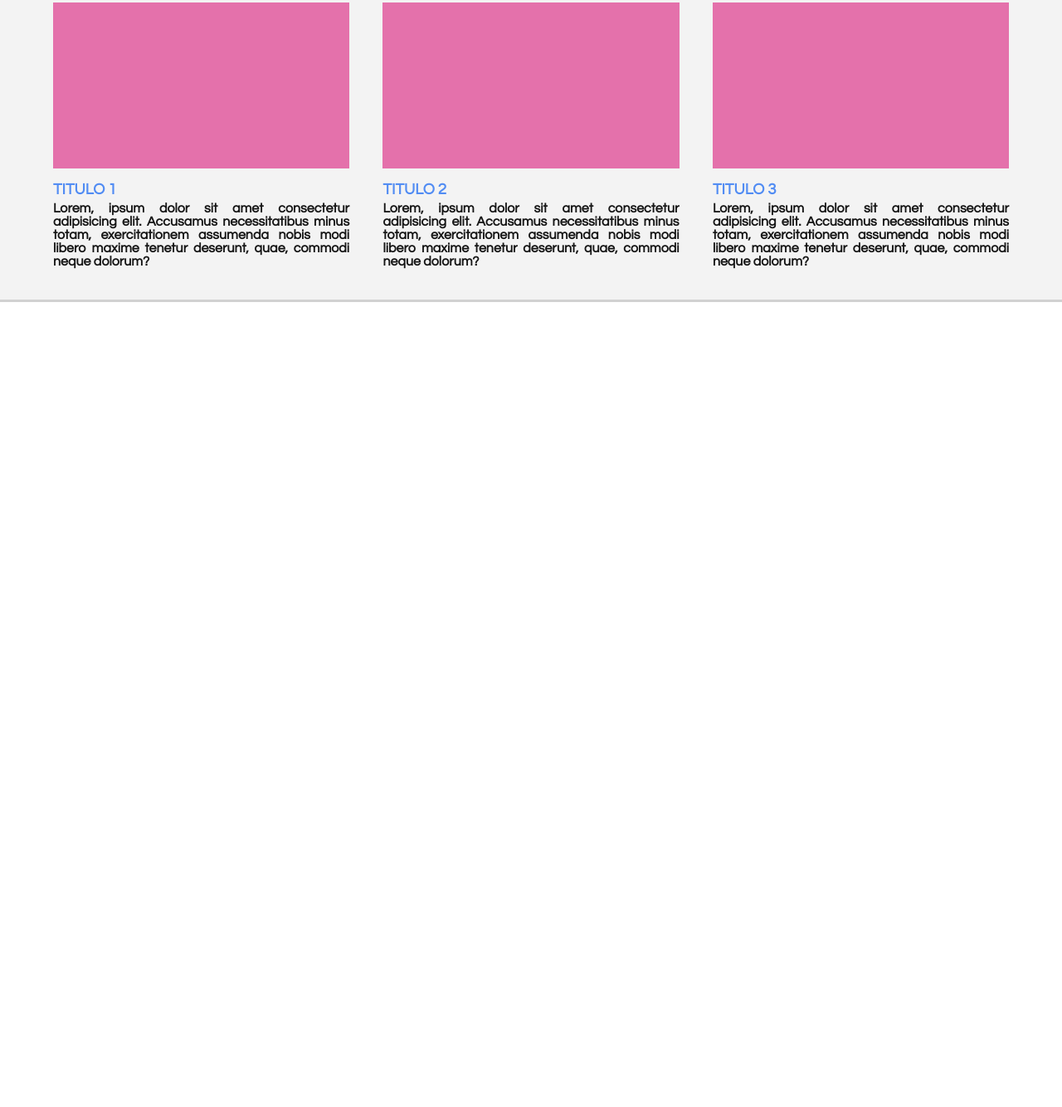
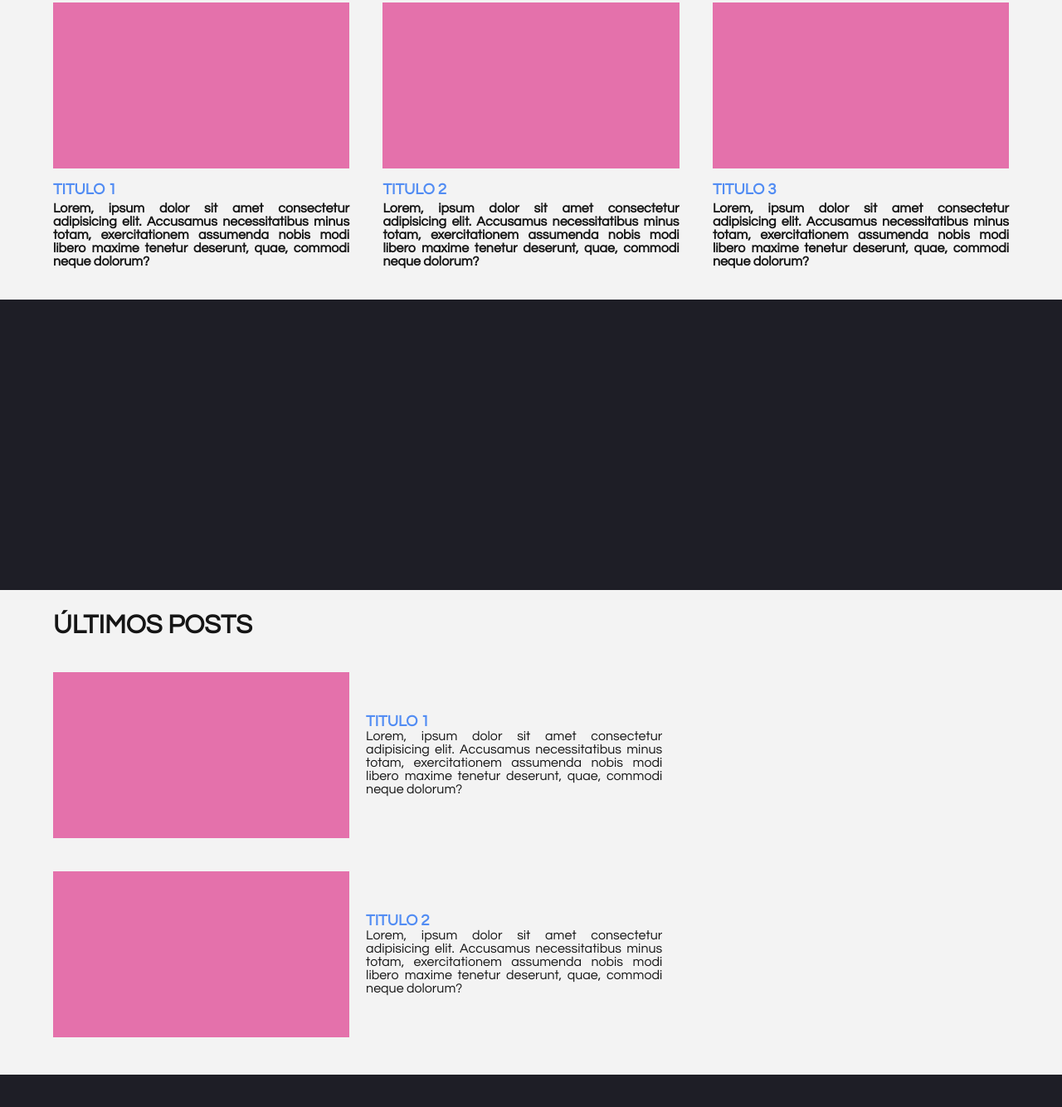
Before and after one commit to Aleff-Kelvin/csforum, a plain HTML site: page index.html in a window 1280 px wide. Shown: the part 884-2218 px from the top of the page at 83% size. Before the commit the page ends 1248 px from the top, so only its background shows below. Drawn offline with Linux system fonts and the light colour scheme.

Commit message:
1v do layout da home

```diff
--- a/assets/css/estilo.css
+++ b/assets/css/estilo.css
@@ -25,9 +25,6 @@ body::-webkit-scrollbar-thumb {background-color: darkgrey;}
 
 .color-menu{
     width: 100%;
-    background-position: center;
-    background-attachment: fixed;
-    background-size: cover;
     box-shadow: inset 0 20px 100px #000000d3;
     position: fixed;
     transition: .5s ease-in-out;
@@ -105,7 +102,7 @@ ___________________________________________ */
     height: 100vh;
 
     background: #212121;
-    background-image: url(../img/wall3.jpg);
+    /* background-image: url(../img/wall3.jpg); */
     background-position: center;
     background-attachment: fixed;
     background-size: cover;
@@ -156,18 +153,18 @@ ___________________________________________ */
     padding: 1% 9%;
 }
 
-/* Sla
+/* Posts
 ___________________________________________ */
 
-.principais-noticias{
+.principais-posts{
     width: 100%;
     background: #f3f3f3;
     box-shadow: 0 -50px 100px #212121;
     padding: 2% 0;
-    border-bottom: 3px solid #d1d1d1;
+    /* border-bottom: 3px solid #d1d1d1; */
 }
 
-.principais-noticias h1{
+.principais-posts h1{
     text-align: justify;
     font-weight: bolder;
     text-transform: uppercase;
@@ -175,7 +172,7 @@ ___________________________________________ */
     padding: 0 0 20px;
 }
 
-.p-noticias-align{
+.p-posts-align{
     width: 100%;
     display: flex;
     align-items: center;
@@ -183,24 +180,110 @@ ___________________________________________ */
     padding: 8px 0;
 }
 
-.item-p-noticias{
+.item-p-posts{
     width: 31%;
     height: 200px;
     background: #e471ab;
 }
 
-.item-info-noticias{
+.item-info-posts{
     width: 31%;
     text-align: justify;
     font-weight: bolder;
     color: #151515;
 }
 
-.item-info-noticias h3{
+.item-info-posts h3{
     text-transform: uppercase;
     color: #518cf3;
 }
 
-.item-info-noticias p{
+.item-info-posts p{
     padding: 5px 0;
 }
+
+/* sla
+___________________________________________ */
+
+.color-sla{
+    width: 100%;
+    background: #1e1e26;
+    /* border-bottom: 3px solid #d1d1d1; */
+}
+
+.align-sla{
+    width: 100%;
+    display: flex;
+    flex-direction: column;
+    align-items: center;
+    justify-content: center;
+    height: 350px;
+}
+
+/* Outros posts
+___________________________________________ */
+
+.posts{
+    width: 100%;
+    background: #f3f3f3;
+    padding: 2% 0;
+}
+
+.posts h1{
+    text-align: justify;
+    font-weight: bolder;
+    text-transform: uppercase;
+    color: #151515;
+    padding: 0 0 20px;
+}
+
+.posts-align{
+    width: 100%;
+    display: flex;
+    align-items: flex-start;
+    flex-direction: column;
+    justify-content: space-around;
+}
+
+.display-item-post{
+    width: 100%;
+    margin: 20px 0;
+    display: flex;
+}
+
+.item-posts{
+    width: 100%;
+    display: flex;
+    justify-content: left;
+}
+
+.img-post{
+    width: 31%;
+    height: 200px;
+    margin: 0 20px 0 0;
+    background: #e471ab;
+}
+
+.text-post{
+    width: 31%;
+    height: 200px;
+    text-align: justify;
+    color: #151515;
+    display: flex;
+    flex-direction: column;
+    justify-content: center;
+}
+
+.text-post h3{
+    text-transform: uppercase;
+    color: #518cf3;
+}
+
+/* Footer
+___________________________________________ */
+
+.footer{
+    width: 100%;
+    height: 400px;
+    background: #1e1e26;
+}
--- a/index.html
+++ b/index.html
@@ -15,7 +15,6 @@
         <div class="container">
             <nav>
                 <div class="section-nav">
-                    <!-- <img src="assets/img/logo.png" alt=""> -->
                     <a href="#" class="logo"><span>CS</span> Forum</a>
                 </div>
                 <div class="section-nav">
@@ -39,39 +38,84 @@
         </div>
     </div>
 
-    <div class="principais-noticias">
+    <div class="principais-posts">
         <div class="container">
             <h1>Posts Recentes</h1>
 
-            <div class="p-noticias-align">
-                <div class="item-p-noticias">
+            <div class="p-posts-align">
+                <div class="item-p-posts">
 
                 </div>
-                <div class="item-p-noticias">
+                <div class="item-p-posts">
 
                 </div>
-                <div class="item-p-noticias">
+                <div class="item-p-posts">
 
                 </div>
             </div>
 
-            <div class="p-noticias-align">
-                <div class="item-info-noticias">
+            <div class="p-posts-align">
+                <div class="item-info-posts">
                     <h3>Titulo 1</h3>
                     <p>Lorem, ipsum dolor sit amet consectetur adipisicing elit. Accusamus necessitatibus minus totam,
                     exercitationem assumenda nobis modi libero maxime tenetur deserunt, quae, commodi neque dolorum?</p>
                 </div>
-                <div class="item-info-noticias">
+                <div class="item-info-posts">
                     <h3>Titulo 2</h3>
                     <p>Lorem, ipsum dolor sit amet consectetur adipisicing elit. Accusamus necessitatibus minus totam,
                     exercitationem assumenda nobis modi libero maxime tenetur deserunt, quae, commodi neque dolorum?</p>
                 </div>
-                <div class="item-info-noticias">
+                <div class="item-info-posts">
                     <h3>Titulo 3</h3>
                     <p>Lorem, ipsum dolor sit amet consectetur adipisicing elit. Accusamus necessitatibus minus totam,
                     exercitationem assumenda nobis modi libero maxime tenetur deserunt, quae, commodi neque dolorum?</p>
                 </div>
             </div>
+        </div>
+    </div>
+
+    <div class="color-sla">
+        <div class="container align-sla">
+
+        </div>
+    </div>
+
+    <div class="posts">
+        <div class="container">
+            <h1>Últimos Posts</h1>
+
+            <div class="posts-align">
+                <div class="display-item-post">
+                    <div class="item-posts">
+                        <div class="img-post">
+
+                        </div>
+                        <div class="text-post">
+                            <h3>Titulo 1</h3>
+                            <p>Lorem, ipsum dolor sit amet consectetur adipisicing elit. Accusamus necessitatibus minus totam,
+                            exercitationem assumenda nobis modi libero maxime tenetur deserunt, quae, commodi neque dolorum?</p>
+                        </div>
+                    </div>
+                </div>
+                <div class="display-item-post">
+                    <div class="item-posts">
+                        <div class="img-post">
+
+                        </div>
+                        <div class="text-post">
+                            <h3>Titulo 2</h3>
+                            <p>Lorem, ipsum dolor sit amet consectetur adipisicing elit. Accusamus necessitatibus minus totam,
+                            exercitationem assumenda nobis modi libero maxime tenetur deserunt, quae, commodi neque dolorum?</p>
+                        </div>
+                    </div>
+                </div>
+            </div>
+        </div>
+    </div>
+
+    <div class="footer">
+        <div class="container align-footer">
+
         </div>
     </div>
 </body>
```
